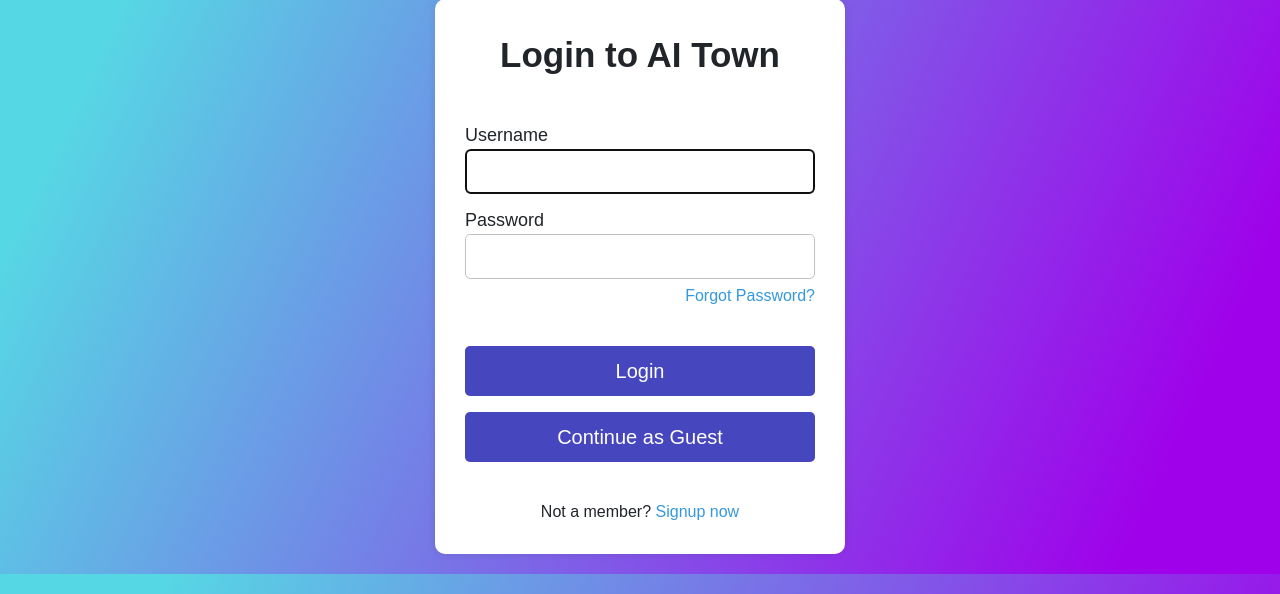
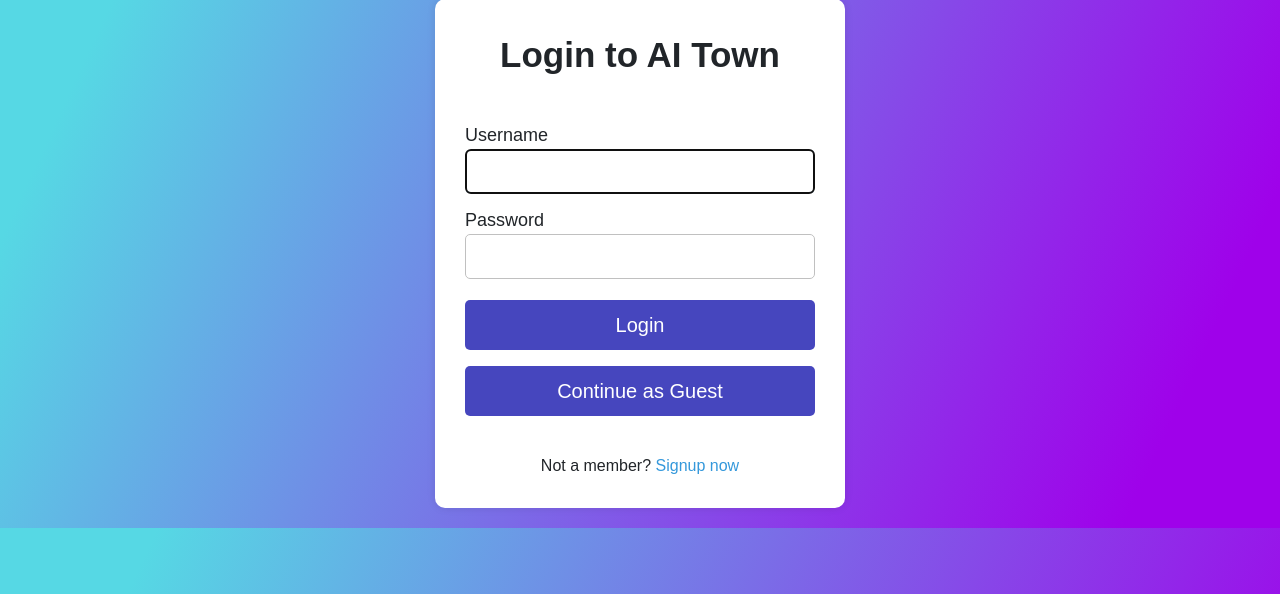
Before and after one commit to aminnademi/AIrium, a Django app: page /accounts/login/ in a window 1280 px wide. Shown: the part 97-691 px from the top of the page. Run offline with Django 5.2, Linux system fonts and the light colour scheme.

Commit message:
Small Changes In Login Form

```diff
--- a/ai_town/accounts/templates/accounts/login.html
+++ b/ai_town/accounts/templates/accounts/login.html
@@ -14,9 +14,6 @@
                 <label for="password">Password</label>
                 {{ form.password }}
             </div>
-            <div class="forgot-pass">
-                <a href="#">Forgot Password?</a>
-            </div>
             <div class="form_submit">
                 <button type="submit" class="submit_btn">Login</button>
             </div>
--- a/ai_town/static/css/login.css
+++ b/ai_town/static/css/login.css
@@ -44,21 +44,6 @@
   border-bottom-width: 2px;
 }
 
-  form .forgot-pass {
-    margin-top: -8px;
-    margin-bottom: 30px;
-    text-align: right;
-  }
-
-  form .forgot-pass a {
-    color: #3498db;
-    text-decoration: none;
-  }
-
-  form .forgot-pass a:hover {
-    text-decoration: underline;
-  }
-
 .form_submit {
   display: flex;
   justify-content: center;
```
Also changed, not shown: ai_town/db.sqlite3. Lines whose indentation alone changed are shown as unchanged.
